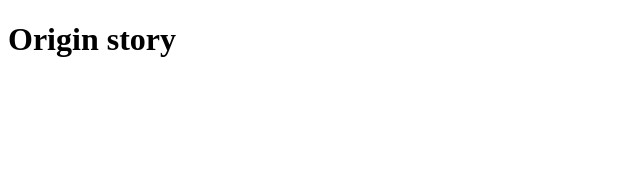
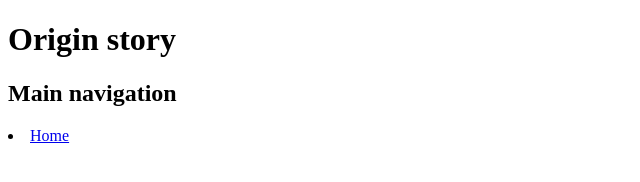
Before and after one commit to CRosal04/spiderman, a plain HTML site: page origen.html in a window 1280 px wide. Shown: the whole page, without its empty margins (0-640 px from the left). Drawn offline with Linux system fonts and the light colour scheme.

Commit message:
updated
added nav

```diff
--- a/origen.html
+++ b/origen.html
@@ -8,5 +8,9 @@
 </head>
 <body>
     <h1>Origin story</h1>
+    <nav>
+        <h2>Main navigation</h2>
+        <li><a href="index.html">Home </a></li>
+    </nav>
 </body>
 </html>
```
Also changed, not shown: 1 other file.
